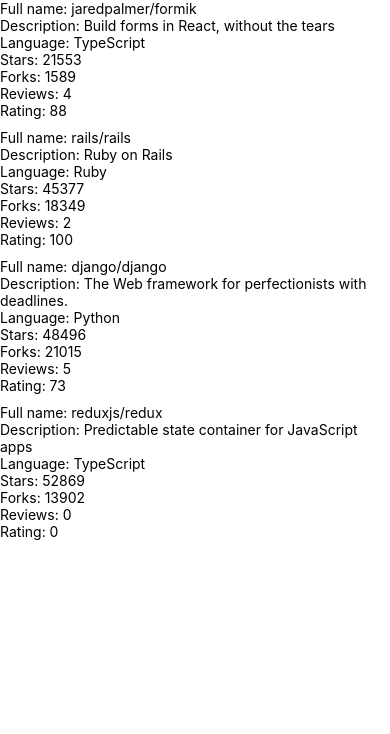
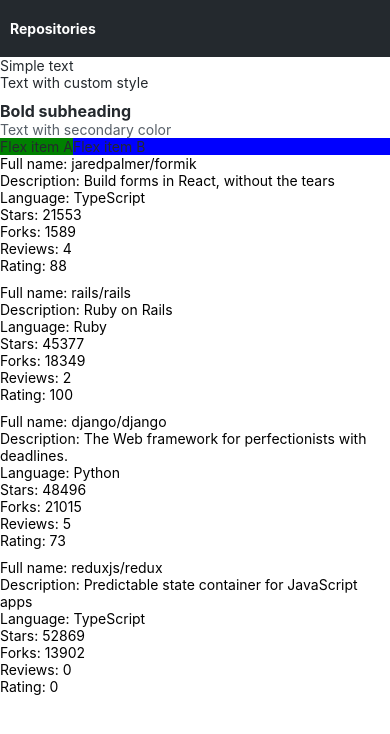
Before and after one commit to dpuertamartos/rate-repository-app, a React Native app: screen / in a window 390 px wide. Shown: the top 734 px of the page. Built offline with nearby package versions, Linux system fonts and the light colour scheme.

Commit message:
Exercise 10.4

```diff
--- /dev/null
+++ b/src/components/AppBar.jsx
@@ -0,0 +1,26 @@
+import React from 'react';
+import { View, StyleSheet, Text } from 'react-native';
+import Constants from 'expo-constants';
+import { TouchableWithoutFeedback } from 'react-native-web';
+
+const styles = StyleSheet.create({
+  container: {
+    paddingTop: Constants.statusBarHeight + 20,
+    backgroundColor: "#24292e",
+    paddingBottom: 20,
+    paddingLeft: 10,
+  },
+  text: {
+    color:"#FFFFFF",
+    fontWeight: "bold",
+  }
+});
+
+const AppBar = () => {
+  return <View style={styles.container}>
+    <TouchableWithoutFeedback>
+        <Text style={styles.text}>Repositories</Text>
+    </TouchableWithoutFeedback></View>;
+};
+
+export default AppBar;
--- a/src/components/Main.jsx
+++ b/src/components/Main.jsx
@@ -1,6 +1,9 @@
 import Constants from 'expo-constants';
-import { Text, StyleSheet, View } from 'react-native';
+import { StyleSheet, View } from 'react-native';
 import RepositoryList from './RepositoryList';
+import AppBar from './AppBar';
+import React from 'react';
+import Text from './Text';
 
 const styles = StyleSheet.create({
   container: {
@@ -8,14 +11,46 @@
     flexGrow: 1,
     flexShrink: 1,
   },
+  flexContainer: {
+    flexDirection: 'row',
+  },
+  flexItemA: {
+    flexGrow: 0,
+    backgroundColor: 'green',
+  },
+  flexItemB: {
+    flexGrow: 1,
+    backgroundColor: 'blue',
+  },
 });
 
-const Main = () => {
+const FlexboxExample = () => {
   return (
-    <View style={styles.container}>
-      <RepositoryList />
+    <View style={styles.flexContainer}>
+      <View style={styles.flexItemA}>
+        <Text>Flex item A</Text>
+      </View>
+      <View style={styles.flexItemB}>
+        <Text>Flex item B</Text>
+      </View>
     </View>
   );
 };
 
+const Main = () => {
+  return (
+    <>
+      <AppBar />
+      <Text>Simple text</Text>
+      <Text style={{ paddingBottom: 10 }}>Text with custom style</Text>
+      <Text fontWeight="bold" fontSize="subheading">
+        Bold subheading
+      </Text>
+      <Text color="textSecondary">Text with secondary color</Text>
+      <FlexboxExample />
+      <RepositoryList />
+    </>
+  );
+};
+
 export default Main;
--- /dev/null
+++ b/src/components/Text.jsx
@@ -0,0 +1,40 @@
+import React from 'react';
+import { Text as NativeText, StyleSheet } from 'react-native';
+
+import theme from '../theme';
+
+const styles = StyleSheet.create({
+  text: {
+    color: theme.colors.textPrimary,
+    fontSize: theme.fontSizes.body,
+    fontFamily: theme.fonts.main,
+    fontWeight: theme.fontWeights.normal,
+  },
+  colorTextSecondary: {
+    color: theme.colors.textSecondary,
+  },
+  colorPrimary: {
+    color: theme.colors.primary,
+  },
+  fontSizeSubheading: {
+    fontSize: theme.fontSizes.subheading,
+  },
+  fontWeightBold: {
+    fontWeight: theme.fontWeights.bold,
+  },
+});
+
+const Text = ({ color, fontSize, fontWeight, style, ...props }) => {
+  const textStyle = [
+    styles.text,
+    color === 'textSecondary' && styles.colorTextSecondary,
+    color === 'primary' && styles.colorPrimary,
+    fontSize === 'subheading' && styles.fontSizeSubheading,
+    fontWeight === 'bold' && styles.fontWeightBold,
+    style,
+  ];
+
+  return <NativeText style={textStyle} {...props} />;
+};
+
+export default Text;
--- /dev/null
+++ b/src/theme.js
@@ -0,0 +1,20 @@
+const theme = {
+    colors: {
+      textPrimary: '#24292e',
+      textSecondary: '#586069',
+      primary: '#0366d6',
+    },
+    fontSizes: {
+      body: 14,
+      subheading: 16,
+    },
+    fonts: {
+      main: 'System',
+    },
+    fontWeights: {
+      normal: '400',
+      bold: '700',
+    },
+  };
+
+  export default theme;
```
